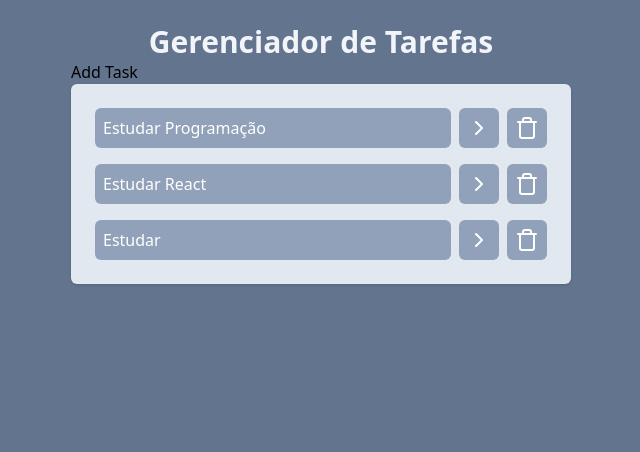
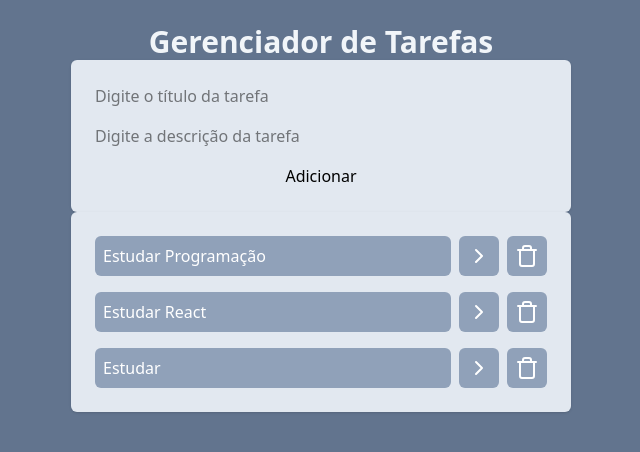
Before and after one commit to guiverdadebuss/react_first_project_video_classes, a React (Vite) app: page / in a window 1280 px wide. Shown: the top 452 px of the page, without its empty margins (319-959 px from the left). Built offline with nearby package versions, Linux system fonts and the light colour scheme.

Commit message:
feat: updating Addtasks

```diff
--- a/src/components/AddTask.jsx
+++ b/src/components/AddTask.jsx
@@ -1,5 +1,11 @@
 function AddTask() {
-    return <h1>Add Task</h1>
+  return (
+    <div className="space-y-4 p-6 bg-slate-200 rounded-md shadow flex flex-col">
+      <input type="text" placeholder="Digite o título da tarefa"></input>
+      <input type="text" placeholder="Digite a descrição da tarefa"></input>
+      <button>Adicionar</button>
+    </div>
+  );
 }
 
 export default AddTask;
```
